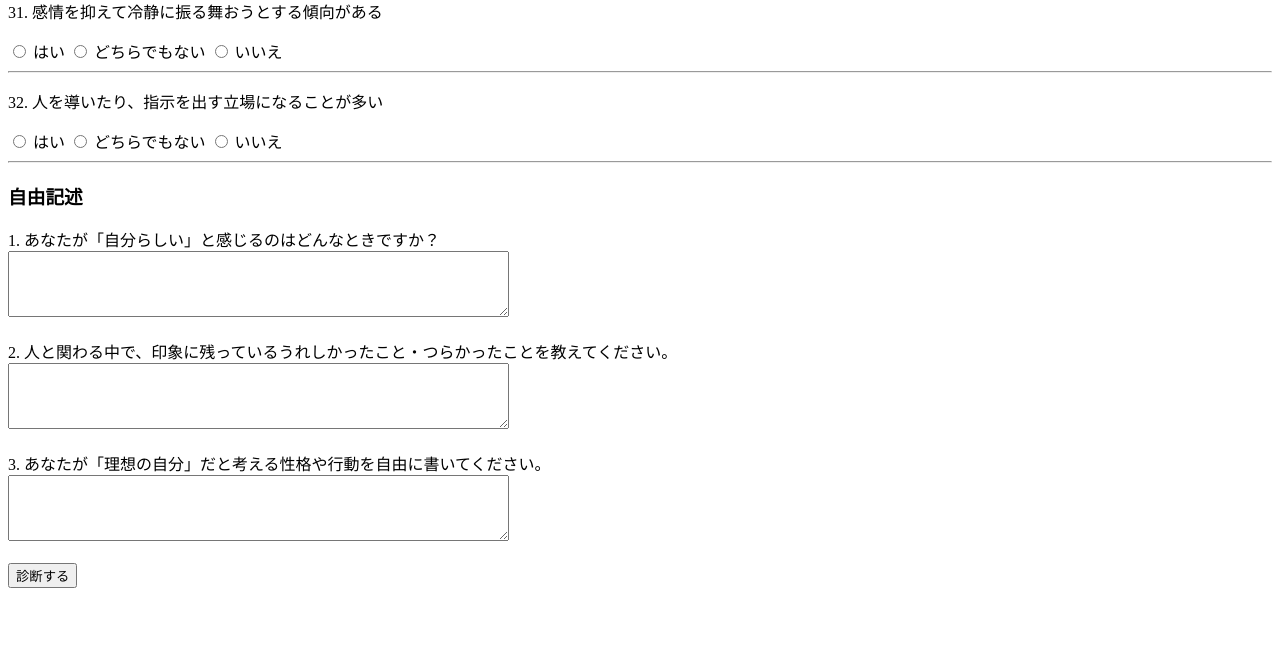
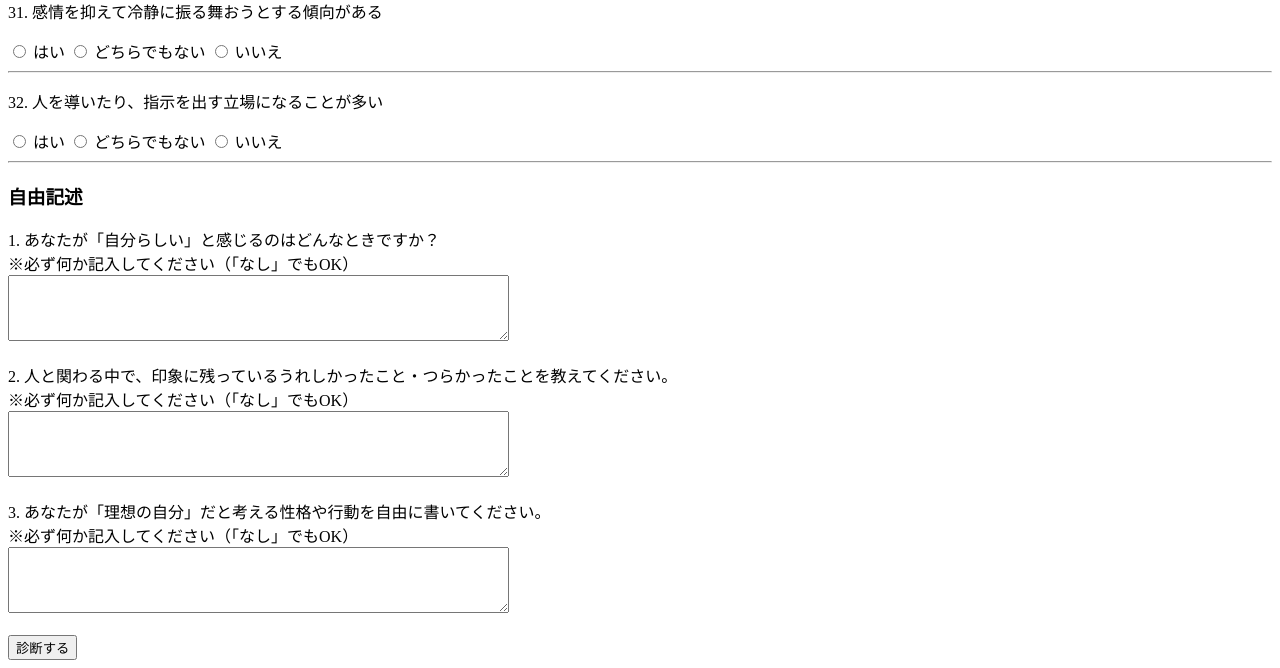
Before and after one commit to Kyosuke-Sugisawa/mindquest, a Flask app: page /start in a window 1280 px wide. Shown: the part 2790-3458 px from the top of the page. Before the commit the page ends 3386 px from the top, so only its background shows below. Run offline with Flask 3, Linux system fonts and the light colour scheme.

Commit message:
Update start.html

```diff
--- a/templates/start.html
+++ b/templates/start.html
@@ -20,14 +20,17 @@
 
     <h3>自由記述</h3>
 
-    <label for="written1">1. あなたが「自分らしい」と感じるのはどんなときですか？</label><br>
-    <textarea name="written1" rows="4" cols="60"></textarea><br><br>
+<label for="written1">1. あなたが「自分らしい」と感じるのはどんなときですか？<br>
+※必ず何か記入してください（「なし」でもOK）</label><br>
+<textarea name="written1" rows="4" cols="60" required></textarea><br><br>
 
-    <label for="written2">2. 人と関わる中で、印象に残っているうれしかったこと・つらかったことを教えてください。</label><br>
-    <textarea name="written2" rows="4" cols="60"></textarea><br><br>
+<label for="written2">2. 人と関わる中で、印象に残っているうれしかったこと・つらかったことを教えてください。<br>
+※必ず何か記入してください（「なし」でもOK）</label><br>
+<textarea name="written2" rows="4" cols="60" required></textarea><br><br>
 
-    <label for="written3">3. あなたが「理想の自分」だと考える性格や行動を自由に書いてください。</label><br>
-    <textarea name="written3" rows="4" cols="60"></textarea><br><br>
+<label for="written3">3. あなたが「理想の自分」だと考える性格や行動を自由に書いてください。<br>
+※必ず何か記入してください（「なし」でもOK）</label><br>
+<textarea name="written3" rows="4" cols="60" required></textarea><br><br>
 
     <input type="submit" value="診断する">
   </form>
```
